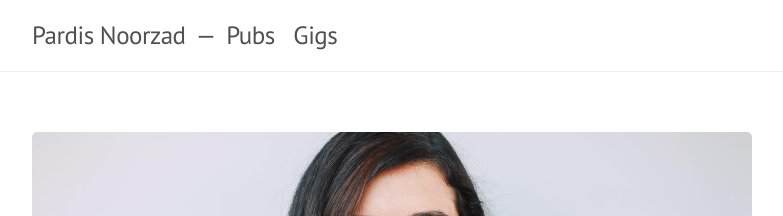
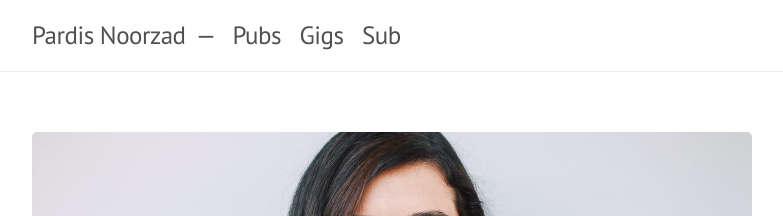
Before and after one commit to djpardis/djpardis.github.io, a Jekyll site: the page built from index.html, in a window 1280 px wide. Shown: the top 216 px of the page, without its empty margins (248-1031 px from the left). Built offline with Jekyll 4.4.1, drawn with Linux system fonts in a browser that asks for light colours.

Commit message:
Try fixing the menu

```diff
--- a/_config.yml
+++ b/_config.yml
@@ -11,9 +11,7 @@ url:                 "https://djpardis.com"
 pages_list:
   Pubs: '/pubs'
   Gigs: '/gigs'
-  # Bio: '/'
-  # Posts: '/posts'
-  # Sub: '/atom.xml'
+  Sub: '/atom.xml'
 
 # About
 author:
--- a/_layouts/default.html
+++ b/_layouts/default.html
@@ -12,13 +12,16 @@
     <div class="wrap">
       <div class="masthead">
         <div class="container">
+
           <h3 class="masthead-title">
-            <a href="{{ site.baseurl }}/">{{ site.title }}</a>
-              &nbsp;&mdash;&nbsp;
+            <a href="{{ site.baseurl }}/">{{ site.title }}</a> &nbsp;&mdash;
+
             {% for page in site.pages_list %}
-              <a href="{{ page[1]  }}">{{ page[0] }}</a> &nbsp;
+            &nbsp;
+              <a href="{{ page[1]  }}">{{ page[0] }}</a>
             {% endfor %}
           </h3>
+
         </div>
       </div>
 
```
